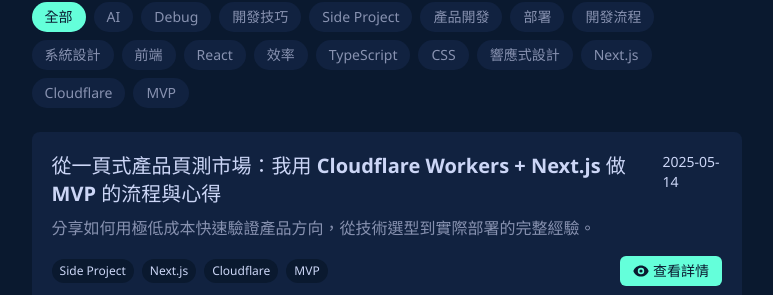
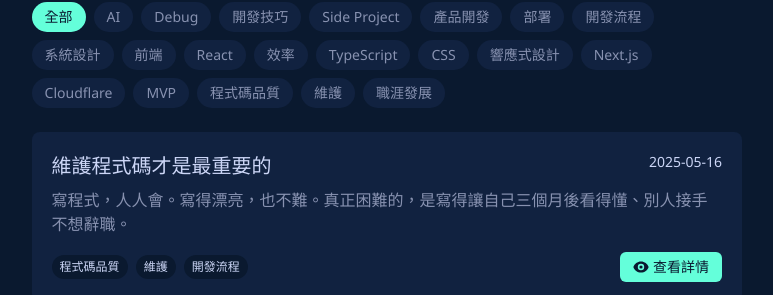
Before and after one commit to ChiaWeiHsieh1637/Resume, a React (Vite) app: page / in a window 1280 px wide. Shown: the part 2502-2797 px from the top of the page, without its empty margins (490-1263 px from the left). Built offline with nearby package versions, Linux system fonts and the light colour scheme.

Commit message:
feat: 更新文章內容，新增兩篇文章並調整樣式以改善顯示效果

```diff
--- a/src/components/Articles.tsx
+++ b/src/components/Articles.tsx
@@ -572,6 +572,117 @@ describe('Counter Component', () => {
 
         <p>搞不好你會發現，這次玩玩的小工具，反而成了下一份工作的切入點，甚至變現的起點。</p>
       `
+    },
+    {
+      id: 8,
+      title: '維護程式碼才是最重要的',
+      description: '寫程式，人人會。寫得漂亮，也不難。真正困難的，是寫得讓自己三個月後看得懂、別人接手不想辭職。',
+      date: '2025-05-16',
+      link: 'https://example.com/article8',
+      tags: ['程式碼品質', '維護', '開發流程'],
+      content: `
+        <h2>這不是笑話，而是每一個參與過大型專案工程師的共同經歷</h2>
+        <p>我自己曾經參與過數十萬行以上的系統維護與重構，體會最深的不是「如何快速把功能做出來」，而是：如果你不一開始就想著怎麼維護，那你寫再快，也只是提早埋雷。</p>
+
+        <h2>技術債，就是從「等一下再整理」開始的</h2>
+        <p>多數專案開發初期都很樂觀，「先做出來、能跑就好」，等之後有空再整理。然後下一次就忙著改功能、忙著救 bug、忙著上線新版本，等回過頭來整理時，整段邏輯早就變成無人敢動的神秘遺跡。</p>
+
+        <p>我看過一段跑了三年的資料同步腳本，誰都知道裡面有邏輯錯誤，但沒人敢改。不是不願意，而是根本不知道改了會不會影響其他業務流程——因為沒註解、沒測試、沒版本控制紀錄，唯一的說明文件是一封 2019 年的信件截圖。</p>
+
+        <p>你說為什麼沒早點整理？主管說：「這功能只先跑三個月，之後再寫正式的」，結果就一直跑到今天。</p>
+
+        <h2>快速上線、快速轉型、快速賺錢，然後怪新人不會接</h2>
+        <p>說白一點，很多公司嘴巴說想要長期發展，其實只在意「能不能這季就賺錢」，只想著「這週可不可以快速上線」，於是程式碼越寫越糟、越積越厚。</p>
+        <p>再來覺得維護太貴，就裁資深、請新人；結果新人接不動，又說「現在的年輕人怎麼這麼沒責任感」。</p>
+
+        <p>當開發被看作消耗品、工程師變成堆功能機器，寫出能維護的程式反而變成一種奢侈品。那到頭來，也別怪人才流動快，大家紛紛轉職、不想背鍋，甚至寧願去麥當勞炸薯條，至少 SOP 清楚、工時透明、出錯不會扯全站掛掉。</p>
+
+        <h2>什麼才是「能維護的程式碼」？</h2>
+        <p>我不是要宣傳什麼理想化的工程信仰，只是說：你總得寫一份，讓自己半年後看得懂的程式碼吧？</p>
+
+        <p>這是我對維護性程式碼的幾個標準：</p>
+
+        <ul>
+          <li>模組化，拆分職責，降低依賴</li>
+          <li>寫清楚函式名稱與變數命名，盡量自我解釋</li>
+          <li>該寫註解就寫，不要迷信「好程式不需要註解」</li>
+          <li>log 該有就有，出問題時能追得回去</li>
+          <li>留基本的測試，哪怕只是 sanity check</li>
+        </ul>
+
+        <p>你不一定要每個功能都寫得完美，但最少，別讓接手的人恨你。</p>
+
+        <h2>最後：寫程式，寫的是團隊的未來</h2>
+        <p>別忘了，程式碼不是寫給自己看的，是寫給團隊、寫給未來、寫給系統維運的人看的。</p>
+
+        <p>一個系統是否成功，從來不是看它能不能上線，而是它能不能維持下去。你不會因為系統「寫得快」而成功，但你很可能會因為「改不起來」而崩潰。</p>
+
+        <p>所以下次再有人說：「先做出來再說啦，回頭再整理」，請記得提醒他：如果你真的打算經營這個產品，就不要讓它變成只能用一次的原型。</p>
+      `
+    },
+    {
+      id: 9,
+      title: '使用 AI Coding 的達克效應：當「資訊人員要被淘汰了」說法反覆上演',
+      description: '在 AI 開始進入軟體開發流程的今天，「資訊人員要被淘汰了」這句話彷彿又捲土重來。有人把這句話當成玩笑，有人當作警訊，也有人真的深信不疑。',
+      date: '2025-05-16',
+      link: 'https://example.com/article9',
+      tags: ['AI', '開發流程', '職涯發展'],
+      content: `
+        <p>在 AI 開始進入軟體開發流程的今天，「資訊人員要被淘汰了」這句話彷彿又捲土重來。有人把這句話當成玩笑，有人當作警訊，也有人真的深信不疑。但若你觀察 AI coding 在不同開發者之間的應用方式，會發現這背後其實是個典型的達克效應現象——<strong>能力不足時，信心反而越強</strong>。</p>
+
+        <p>這篇文章不探討技術細節，而是站在一個開發者長期使用 AI 的視角，拆解出三個常見階段，看看那句「資訊人員會被取代」的口號，是怎麼在每一階段反覆被喊出，卻又代表著截然不同的含義。</p>
+
+        <h2>階段一：初學者的幻象快感</h2>
+        <p>對於剛學程式沒多久，或者剛接觸 AI coding 工具的初學者來說，AI 就像一把魔法杖。只要輸入幾行註解，整段功能就能快速產出，前端頁面、資料庫操作、API 呼叫樣樣都有。</p>
+
+        <p>於是他們產生了這樣的認知：</p>
+
+        <blockquote>
+          <p>「我可以寫出很多程式，資訊人員應該要被淘汰了吧？」</p>
+        </blockquote>
+
+        <p>這其實是<strong>對「會動」與「做對」的混淆</strong>。AI 能產出可執行的代碼，卻未必是安全、可維護、可擴展的好設計。對初學者而言，AI 把「輸出結果」的門檻拉低了，卻也模糊了什麼才是軟體開發的本質。</p>
+
+        <h2>階段二：中階者的流程進化</h2>
+        <p>當開發者經歷過多人協作的專案、踩過技術債的坑、被 deadline 燒過幾次之後，開始意識到開發效率不是「寫得快」而已，還要「寫得一致」「寫得安全」「寫得可交接」。</p>
+
+        <p>這時候，AI 開始從「輔助寫程式」轉為「優化流程與團隊管理」的角色。例如：</p>
+
+        <ul>
+          <li>使用 Cursor 的 rules 功能，統一 code style</li>
+          <li>建立 prompt 規範，自動產出 PR template、文件草稿</li>
+          <li>整合 linting、AI review 機制，降低低階錯誤</li>
+          <li>用提示工程來幫助菜鳥提升 output 品質</li>
+        </ul>
+
+        <p>此時出現了第二次「資訊人員會被淘汰」的說法，但語境變了：</p>
+
+        <blockquote>
+          <p>「我可以用 AI 工具讓一小團隊保持品質穩定、開發快速，傳統開發流程可能會被淘汰。」</p>
+        </blockquote>
+
+        <p>這是建立在流程管理和工具理解之上的效率提昇，不再只是產出速度，而是整體開發文化的升級。</p>
+
+        <h2>階段三：進階者的技術杠桿</h2>
+        <p>當開發者對架構設計、系統模組化與團隊協作有更深刻的掌握，就會發現：AI 的價值不是寫程式，而是放大已有能力。</p>
+
+        <p>他們建立自己的提示模板、自動化流程、低人力部署方案，透過 AI coding 成為少人高產的關鍵。此時，開發團隊甚至可以縮編，只靠幾位熟練工程師與良好設計的 AI flow，完成原本需要 3 倍人力的成果。</p>
+
+        <p>這時他們再度說出那句話：</p>
+
+        <blockquote>
+          <p>「一小個菁英團隊確實可以做到 99% 高效率，某些資訊人員的工作模式，是該被淘汰了。」</p>
+        </blockquote>
+
+        <p>但這裡說的不是「人會被 AI 替代」，而是<strong>「不進步的人，會被新的技術工作模式取代」</strong>。</p>
+
+        <h2>寫在最後：AI 讓專業的分界線更清晰</h2>
+        <p>AI 不會取代開發者，但它正在重新定義「什麼是有價值的開發者」。那些願意學習、整合、優化流程的工程師，會變得更不可取代；而不斷仰賴直覺、重複低效率操作的人，則會被拉開距離。</p>
+
+        <p>當 AI 讓新手更快產出結果，中階與進階者的價值就不在於寫得多快，而在於設計得多穩、流程建得多好、維護成本壓得多低。</p>
+
+        <p>這不是 AI 對人的對抗，而是新的開發時代對專業的重新定義。</p>
+      `
     }
   ];
 
--- a/src/index.css
+++ b/src/index.css
@@ -169,6 +169,22 @@ button:focus-visible {
   color: #6272a4;
 }
 
+.article-content blockquote {
+  border-left: 2px solid rgba(100, 255, 218, 0.3);
+  margin: 1.2rem 0;
+  padding: 0.8rem 1.2rem;
+  background-color: rgba(100, 255, 218, 0.03);
+  border-radius: 0 0.3rem 0.3rem 0;
+  font-style: normal;
+}
+
+.article-content blockquote p {
+  margin: 0;
+  color: rgba(255, 255, 255, 0.8);
+  font-size: 0.95rem;
+  line-height: 1.6;
+}
+
 @media (prefers-color-scheme: light) {
   :root {
     color: #213547;
```
Also changed, not shown: 5 other files (tests, documents, lock files or other folders).
